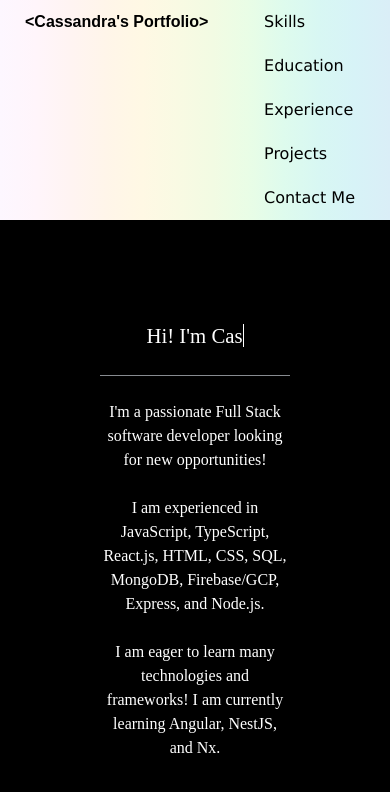
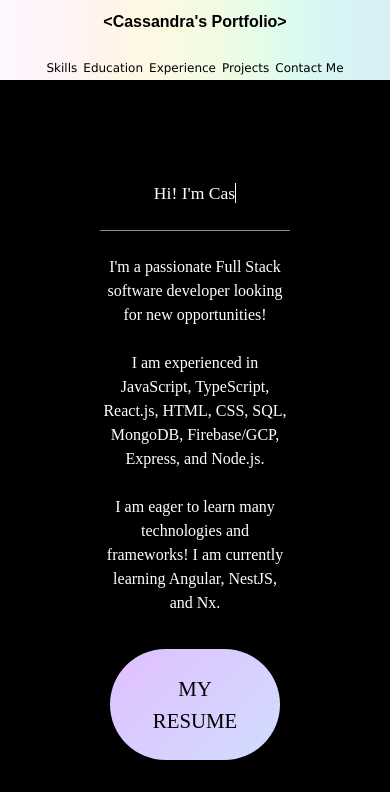
Before and after one commit to cassichan/cc-professional-portfolio, a React (Create React App) app: page / in a window 390 px wide. Shown: the top 792 px of the page. Built offline with nearby package versions, Linux system fonts and the light colour scheme.

Commit message:
fix: sticky navbar was affecting scroll functionality

```diff
--- a/src/App.css
+++ b/src/App.css
@@ -21,6 +21,7 @@ section {
   font-family: inconsolata;
   display: grid;
   place-items: center;
+  width: 100%;
 }
 
 .header-text {
@@ -32,6 +33,7 @@ section {
   display: flex;
   justify-content: space-between;
   position: sticky;
+  height: 50px;
   top: 0;
   left: 0;
   right: 0;
@@ -60,6 +62,7 @@ section {
 
 .nav-link-container {
   display: flex;
+  /* flex-direction: column; */
 }
 
 .nav-link {
@@ -363,7 +366,6 @@ section {
   width: 60px;
   float: left;
   margin: 0 5px;
-  overflow: hidden;
   background: #fff;
   border-radius: 50px;
   cursor: pointer;
@@ -413,18 +415,17 @@ section {
   }
 
   .nav-link-container {
-    display: flex;
-    flex-direction: column;
+    font-size: 0.75rem;
   }
   .greeting-intro {
-    font-size: 1.3rem;
+    font-size: 1.1rem;
   }
   .greeting-details {
     font-size: 1rem;
   }
   .typewriter {
     --caret: currentcolor;
-    font-size: 1.3rem;
+    font-size: 1.1rem;
   }
 
   .skills-text {
@@ -475,6 +476,20 @@ section {
 }
 
 @media only screen and (max-width: 808px) {
+  .nav-container {
+    text-align: center;
+    align-items: center;
+    flex-direction: column;
+  }
+  .nav-link-container {
+    text-align: center;
+    flex-direction: row;
+    font-size: 0.75rem;
+
+  }
+  .nav-link {
+    padding: 3px;
+  }
 }
 
 @media only screen and (max-width: 553px) {
--- a/src/components/NavBar.jsx
+++ b/src/components/NavBar.jsx
@@ -1,33 +1,4 @@
-import { useRef, useContext } from "react";
-
-import {
-  Stack,
-  Button,
-  ButtonGroup,
-  Menu,
-  MenuButton,
-  MenuList,
-  MenuItem,
-  MenuItemOption,
-  MenuGroup,
-  MenuOptionGroup,
-  MenuDivider,
-  IconButton,
-} from "@chakra-ui/react";
-import {
-  PhoneIcon,
-  AddIcon,
-  WarningIcon,
-  HamburgerIcon,
-  ExternalLinkIcon,
-  RepeatIcon,
-  EditIcon,
-} from "@chakra-ui/icons";
-import Skills from "./Skills";
-import Education from "./Education";
-import Experience from "./Experience";
-import Projects from "./Projects";
-import ContactMe from "./ContactMe";
+import { useContext } from "react";
 import "../App.css";
 import { NavContext } from "../context/NavContext";
 
@@ -36,13 +7,19 @@ export default function NavBar() {
     useContext(NavContext);
 
   const scrollToSection = (elementRef) => {
+    const rect = elementRef.current.getBoundingClientRect();
+    const scrollTop = window.pageYOffset || document.documentElement.scrollTop;
+    const elementTop = rect.top + scrollTop - 80;
+
     window.scrollTo({
-      top: elementRef.current.offsetTop,
+      top: elementTop,
       behavior: "smooth",
     });
   };
+
   return (
     <>
+      {/* <div className="nav-container"> */}
       <section className="nav-container">
         <header className="header-text">
           <b>
@@ -66,22 +43,7 @@ export default function NavBar() {
             Contact Me
           </li>
         </ul>
-
-        {/* <Menu>
-          <MenuButton
-            as={IconButton}
-            aria-label="Options"
-            icon={<HamburgerIcon />}
-            variant="outline"
-          />
-          <MenuList>
-            <MenuItem icon={<Skills />}>Skills</MenuItem>
-            <MenuItem icon={<Education />}>Education</MenuItem>
-            <MenuItem icon={<Experience />}>Experience</MenuItem>
-            <MenuItem icon={<Projects />}>Projects</MenuItem>
-            <MenuItem icon={<ContactMe />}>Contact Me</MenuItem>
-          </MenuList>
-        </Menu> */}
+      {/* </div> */}
       </section>
     </>
   );
--- a/src/pages/Home.jsx
+++ b/src/pages/Home.jsx
@@ -9,7 +9,6 @@ import ContactMe from "../components/ContactMe";
 
 export default function Home() {
   return (
-    // <>
     <div className="home-content">
         <NavBar />
         <Greeting />
```
